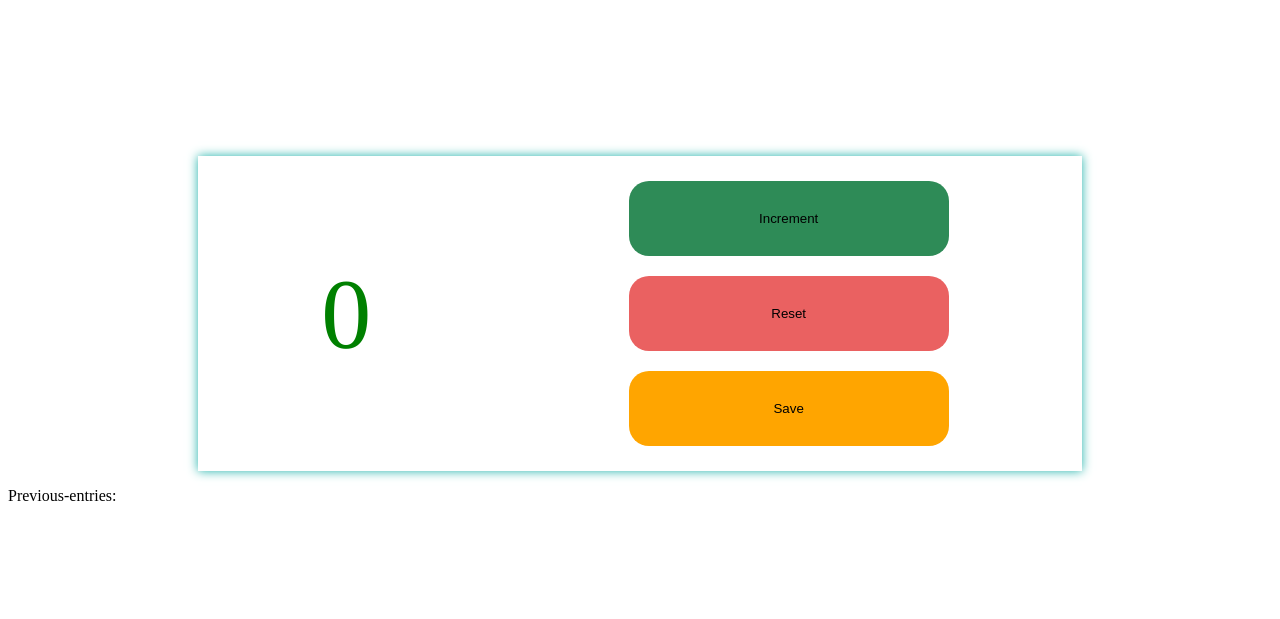
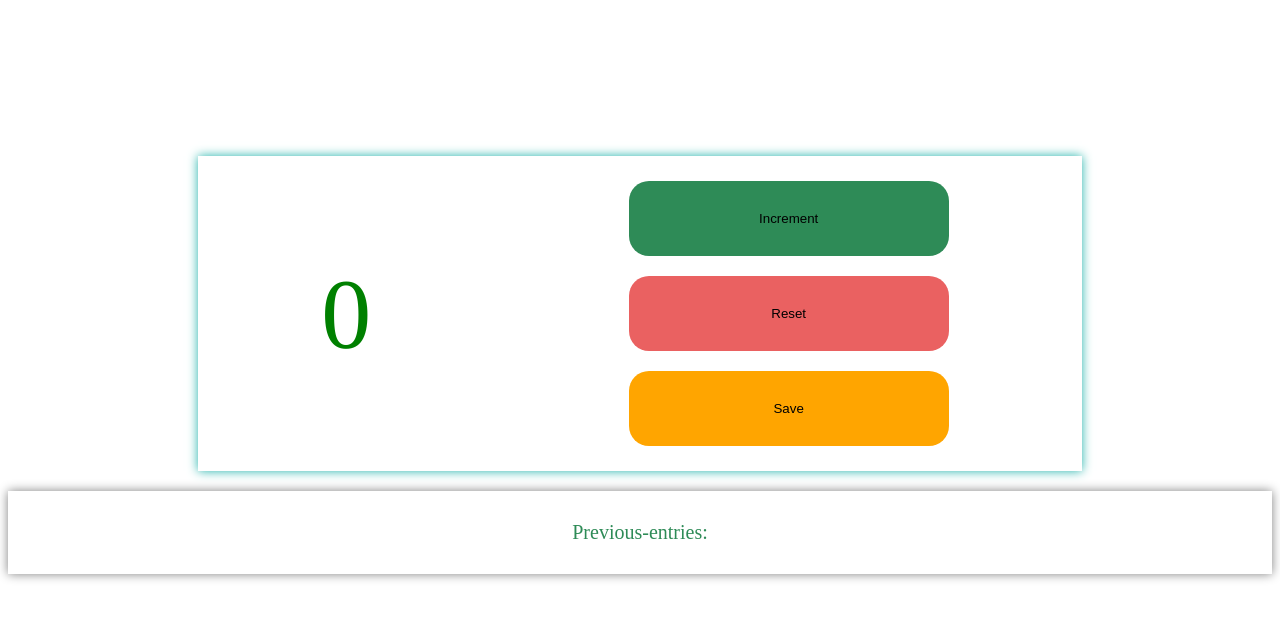
Before and after one commit to adityasaivit/PeopleCounter_Updated, a plain HTML site: page index.html in a window 1280 px wide. Shown: the part 69-688 px from the top of the page. Drawn offline with Linux system fonts and the light colour scheme.

Commit message:
Update style.css

```diff
--- a/style.css
+++ b/style.css
@@ -118,3 +118,14 @@ header{
     display:flex;
     justify-content:center;
 }
+
+.history{
+    display:flex;
+    justify-content:center;
+    border:none;
+    box-shadow:0px 0px 10px grey;
+   margin-top:20px;
+   font-size:20px;
+   color:seagreen;
+   padding:10px;
+}
```
